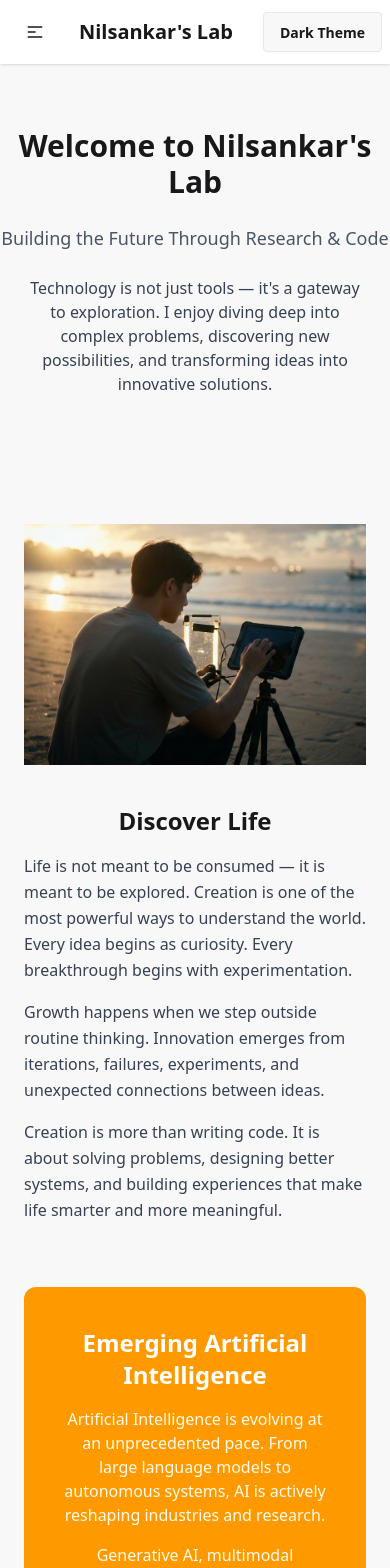
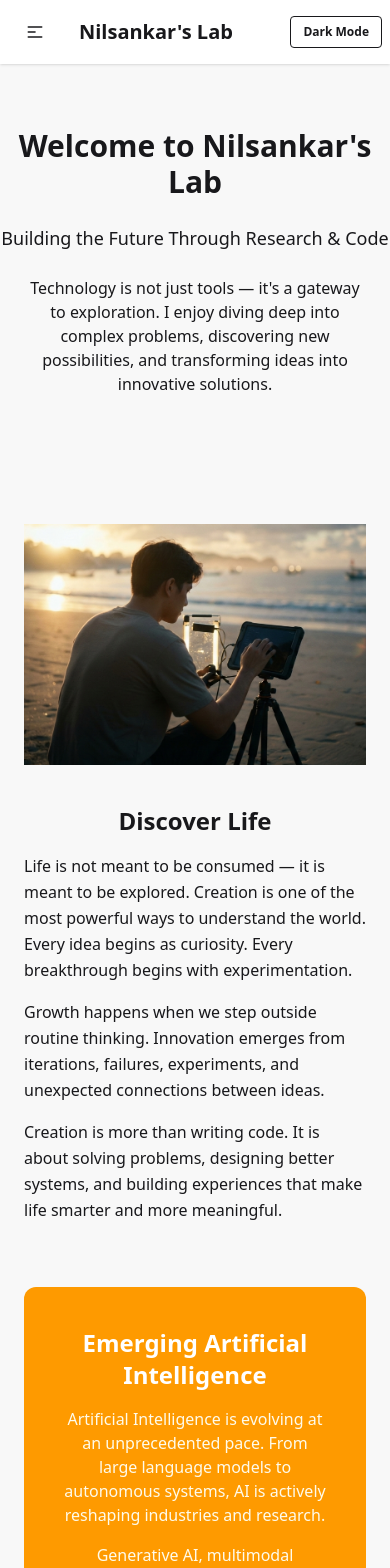
Before and after one commit to nilsankarhaobam/nilsankar-portfolio, a Next.js app: page / in a window 390 px wide. Shown: the top 1568 px of the page. Built offline with nearby package versions, Linux system fonts and the light colour scheme.

Commit message:
Add dark theme toggle and improve mobile sidebar layout

```diff
--- a/src/app/page.jsx
+++ b/src/app/page.jsx
@@ -5,7 +5,7 @@ import { motion } from "motion/react";
 
 export default function Home() {
   return (
-    <div className="flex flex-col min-h-screen bg-base-200">
+    <div className="flex flex-col min-h-screen bg-base-200 ">
 
       {/* ---------------- HERO SECTION ---------------- */}
       <section className="py-16 text-center space-y-6">
@@ -20,7 +20,7 @@ export default function Home() {
         </motion.h1>
 
         <motion.p
-          className="text-lg md:text-xl text-gray-600"
+          className="text-lg md:text-xl  "
           initial={{ opacity: 0 }}
           animate={{ opacity: 1 }}
           transition={{ delay: 0.4, duration: 0.8 }}
@@ -28,7 +28,7 @@ export default function Home() {
           Building the Future Through Research & Code
         </motion.p>
 
-        <p className="max-w-3xl mx-auto text-gray-700 px-6">
+        <p className="max-w-3xl mx-auto  px-6">
           Technology is not just tools — it&apos;s a gateway to exploration.
           I enjoy diving deep into complex problems, discovering new possibilities,
           and transforming ideas into innovative solutions.
@@ -61,19 +61,19 @@ export default function Home() {
             Discover Life
           </h2>
 
-          <p className="text-gray-700 leading-relaxed">
+          <p className=" leading-relaxed">
             Life is not meant to be consumed — it is meant to be explored.
             Creation is one of the most powerful ways to understand the world.
             Every idea begins as curiosity. Every breakthrough begins with experimentation.
           </p>
 
-          <p className="text-gray-700 leading-relaxed">
+          <p className="leading-relaxed">
             Growth happens when we step outside routine thinking. Innovation
             emerges from iterations, failures, experiments, and unexpected
             connections between ideas.
           </p>
 
-          <p className="text-gray-700 leading-relaxed">
+          <p className=" leading-relaxed">
             Creation is more than writing code. It is about solving problems,
             designing better systems, and building experiences that make life
             smarter and more meaningful.
@@ -107,6 +107,40 @@ export default function Home() {
         </p>
       </motion.section>
 
+      {/* Cosmic Universe sections begins */}
+      <div className="flex flex-col md:flex-row items-center justify-center gap-6 md:px-20 px-6 py-16  ">
+
+
+        <motion.div initial={{x:-80}} whileInView={{ x:0}} transition={{duration:2}} viewport={{ once: true }} className="space-y-3 md:w-1/2">
+          <div>
+          <h1 className="text-2xl font-semibold text-center">“The Void Between Stars” — My Personal Reflection on the Unknown</h1>
+        </div>
+          <p className=" leading-relaxed">
+            There&apos;s a silence in space — not empty, but deep. It&apos;s the quiet between stars, where no light has touched, and no voice has been heard. I&apos;ve spent years staring at it — not with a telescope, but with my mind. I wonder: if the universe is vast, why do we feel so small? Why do we crave meaning? Why do we dream of galaxies, of alien worlds, of time travel?
+          </p>
+
+          <p className=" leading-relaxed">
+            This is my story — not about discoveries, but about questions. About the awe of being alone in a cosmic ocean, and the courage to ask: “What if there&apos;s more than we know?” I built this page not to show off code — but to hold space for my thoughts. I let animations flow like nebulae, let hover effects mimic stars blinking, and let the layout feel like a journey through the dark — until you find light.
+          </p>
+
+          <p className=" leading-relaxed">
+            This is not a project. It&apos;s a conversation with the universe — and with myself.
+          </p>
+        </motion.div>
+
+         <motion.div initial={{x:180}} whileInView={{ x:0}} transition={{duration:2}} viewport={{ once: true }}>
+          <Image
+            src="/images/cars.jpg"
+            alt="Universe"
+            width={500}
+            height={500}
+            priority
+            className="w-full h-auto"
+          />
+        </motion.div>
+      </div>
+      {/* Cosmic Universe sections ends */}
+
     </div>
   );
 }
--- a/src/components/Navbar.jsx
+++ b/src/components/Navbar.jsx
@@ -1,6 +1,15 @@
-import React from 'react';
+'use client'
+import React, { useState } from 'react';
 
 const Navbar = () => {
+    const [darkMode, setdarkMode] = useState(false);
+    const toggleDarkMode =(e)=>{
+        e.preventDefault();
+        setdarkMode(!darkMode);
+        const theme = darkMode ? 'light' : 'dark'
+        document.documentElement.setAttribute("data-theme", theme)
+
+    }
   return (
     <div className="navbar bg-base-100 shadow-sm">
         <div className="navbar-start">
@@ -10,7 +19,7 @@ const Navbar = () => {
             </div>
             <ul
                 tabIndex="-1"
-                className="menu menu-sm dropdown-content bg-base-100 rounded-box z-1 mt-3 w-52 p-2 shadow">
+                className="menu menu-sm dropdown-content bg-base-100 rounded-box z-1 mt-3 w-52 min-h-screen p-2 shadow">
                 <li><a>Home</a></li>
                 <li>
                 <a>Other Universe</a>
@@ -40,7 +49,9 @@ const Navbar = () => {
             </ul>
         </div>
         <div className="navbar-end">
-            <a className="btn">Dark Theme</a>
+            <button className='btn btn-sm btn-outline' onClick={toggleDarkMode}>
+                {darkMode ?  'Light Mode' : 'Dark Mode'}
+            </button>
         </div>
         </div>
   );
```
Also changed, not shown: public/images/cars.jpg (added).
